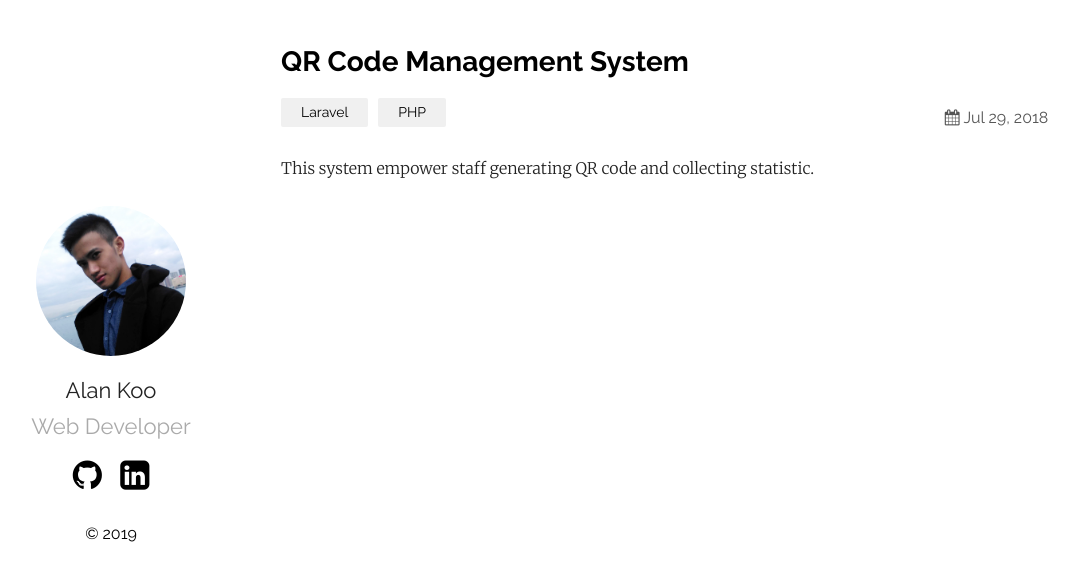
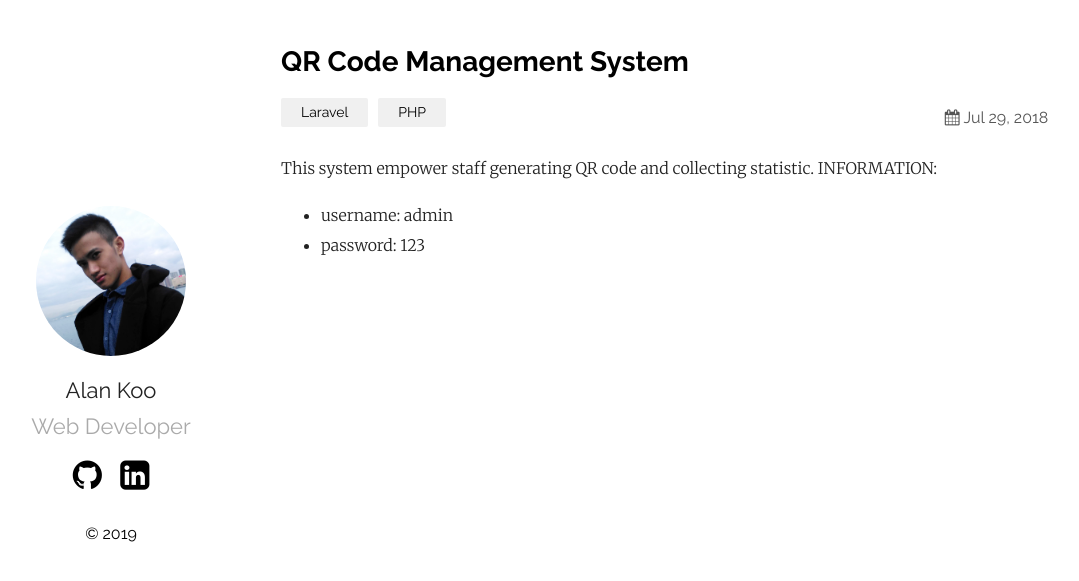
Before and after one commit to alankoo1995/alankoo1995.github.io, a Jekyll site: the page built from _posts/2019-12-27-qrcode.markdown, in a window 1280 px wide. Shown: the top 581 px of the page, without its empty margins (74-1153 px from the left). Built offline with Jekyll 4.4.1, drawn with Linux system fonts in a browser that asks for light colours.

Commit message:
add username, password in qrcode projct

```diff
--- a/_posts/2019-12-27-qrcode.markdown
+++ b/_posts/2019-12-27-qrcode.markdown
@@ -7,3 +7,6 @@ uri: "http://qrcode.alankoo.me/"
 ---
 
 This system empower staff generating QR code and collecting statistic.
+INFORMATION:
+- username: admin
+- password: 123
```
